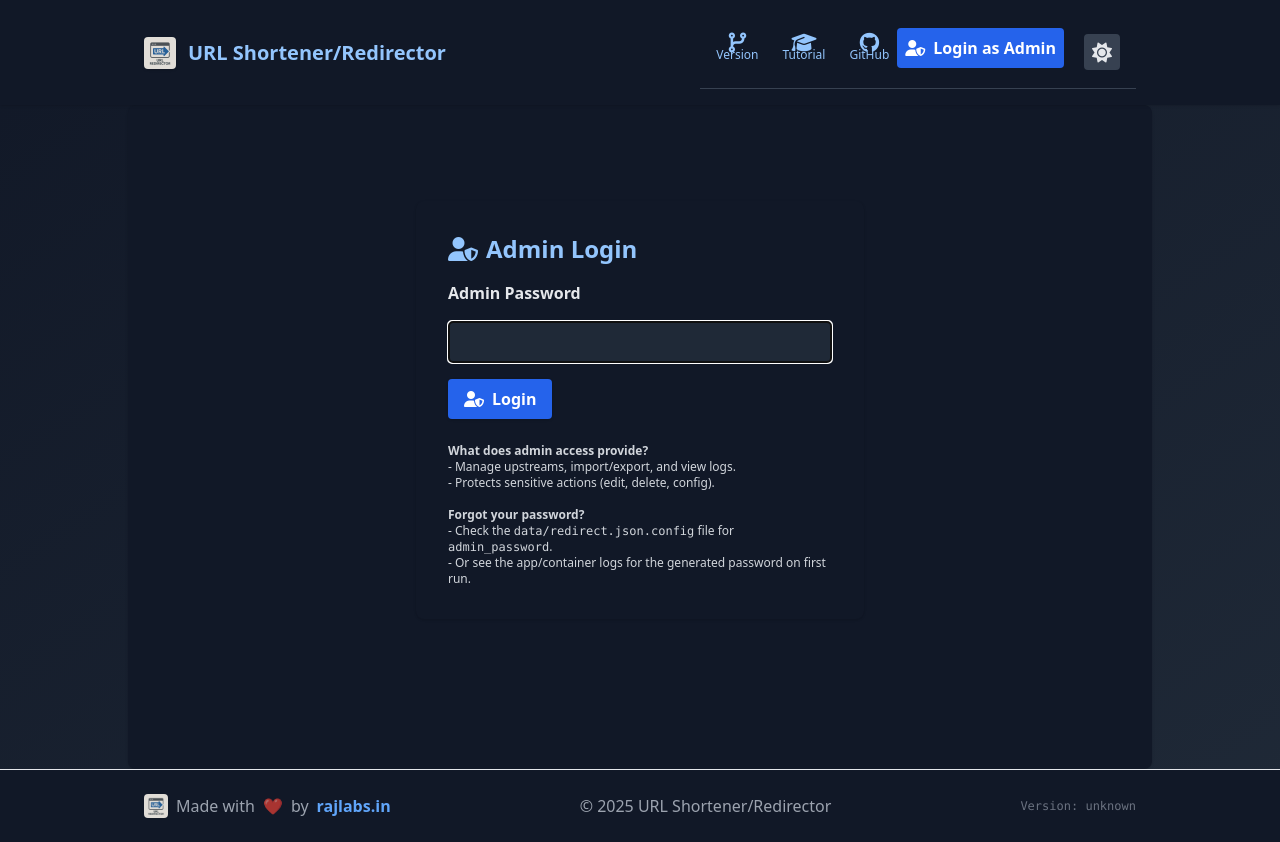
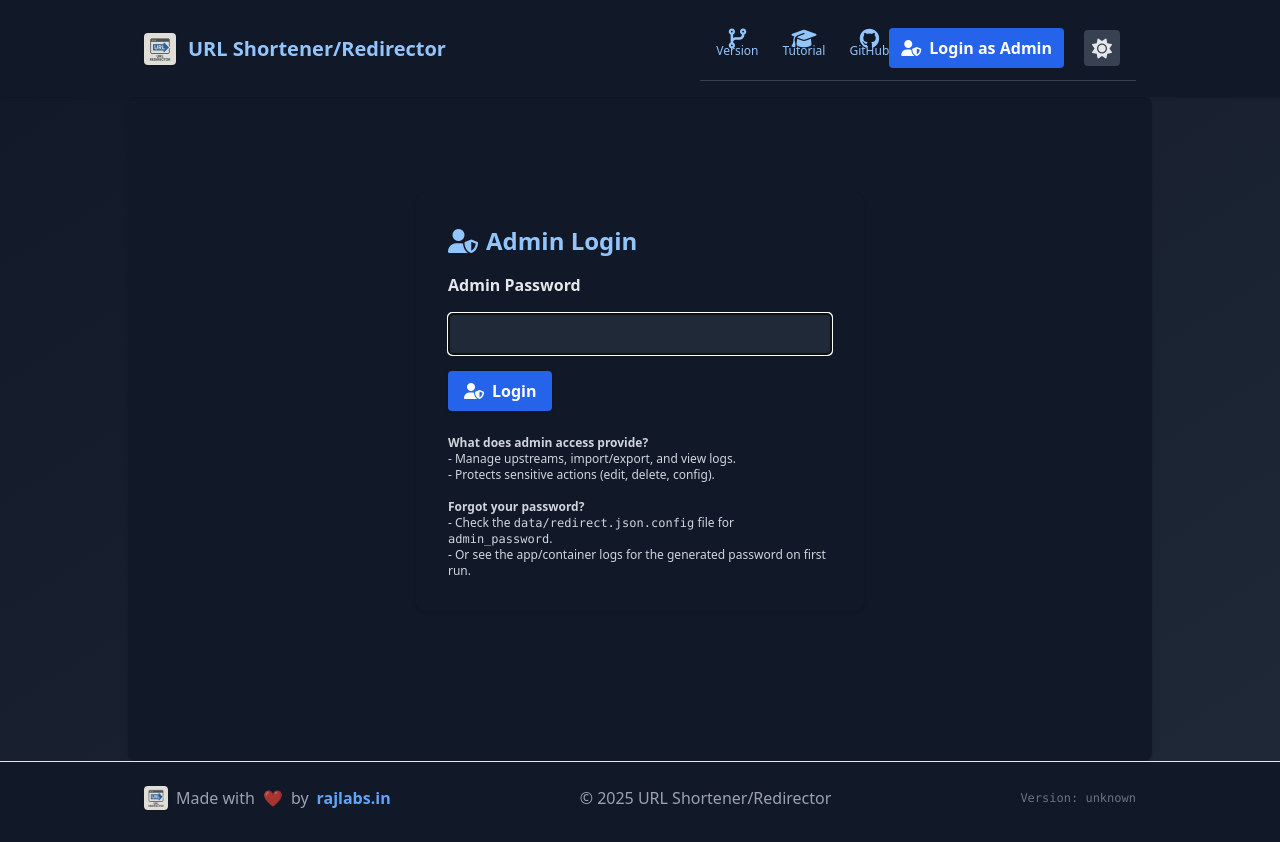
Before and after one commit to authoritydmc/r, a Flask app: page /admin-login in a window 1280 px wide. After the commit the page ends 810 px from the top, so only its background shows below. Run offline with Flask 3, Linux system fonts and the light colour scheme; some libraries are stand-ins or nearby versions.

Commit message:
Update admin login button styling for consistency

```diff
--- a/app/templates/base.html
+++ b/app/templates/base.html
@@ -67,7 +67,7 @@
             <span class="text-green-700 dark:text-green-300 font-semibold flex items-center gap-2  ml-3"><i class="fa-solid fa-user-shield"></i> Admin</span>
             <a href="/logout" class="bg-red-600 text-white px-3 py-2 rounded hover:bg-red-700 font-semibold flex items-center gap-2"><i class="fa-solid fa-right-from-bracket"></i> Logout</a>
           {% else %}
-            <a href="/admin-login" class="bg-blue-600 text-white py-2 ml-2 px-2 mb-2 rounded hover:bg-blue-700 font-semibold flex items-center gap-2"><i class="fa-solid fa-user-shield"></i> Login as Admin</a>
+            <a href="/admin-login" class="bg-blue-600 text-white px-3 py-2 rounded hover:bg-blue-700 font-semibold flex items-center gap-2"><i class="fa-solid fa-user-shield"></i> Login as Admin</a>
           {% endif %}
           <button id="toggle-dark" class="flex items-center justify-center h-9 w-9 transition-colors duration-300 bg-gray-200 dark:bg-gray-700 text-gray-700 dark:text-gray-200 rounded focus:outline-none ml-1" title="Toggle dark/light mode" style="margin-top:0;align-self:center;">
             <span id="toggle-icon" class="transition-transform duration-300 text-xl flex items-center justify-center">
```
